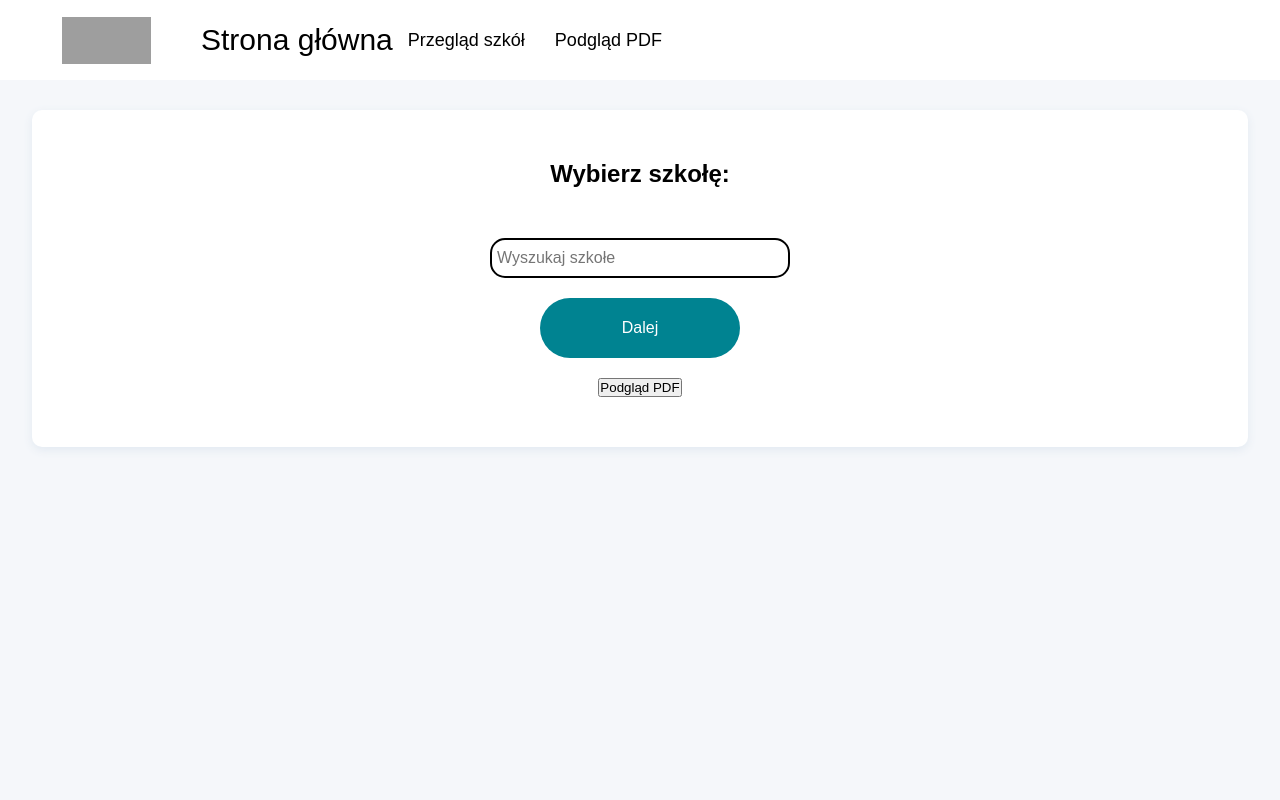
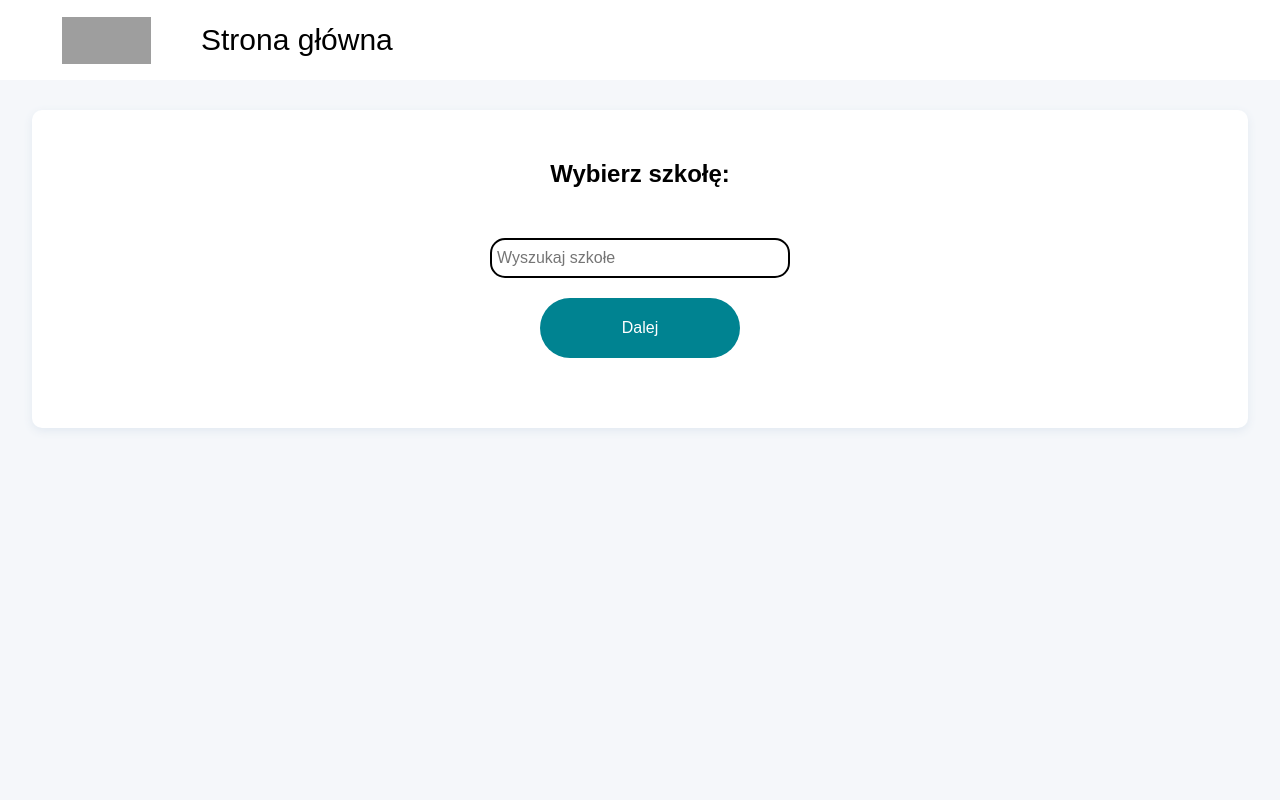
Before and after one commit to iAttaquer/Rap-steam-Protocol, a Django app: template rapsteam/common/templates/index.html in a window 1280 px wide. Run offline with Django 3.2, Linux system fonts and the light colour scheme; the template is opened without the code that fills it: values that come from a table or form of the project are taken from there, others are empty; data comes from the database, SQL or seed files in the repository; both versions use the stored data as it was after the commit; parts of the project's set-up code (start-up, migrations or seed data) failed here and were passed over; grey boxes are pictures that could not be loaded.

Commit message:
Usunięcie zbędnych elementów

```diff
--- a/rapsteam/common/templates/index.html
+++ b/rapsteam/common/templates/index.html
@@ -157,7 +157,7 @@
                     <input type="hidden" id="selected-school-city" name="city">
                     <button type="submit" id="submit-button">Dalej</button>
 
-                <button id="pdfButton">Podgląd PDF</button>
+
             </div>
         </form>
     </div>
@@ -271,10 +271,6 @@
             }
             document.querySelector('form').submit();
         });
-
-        document.getElementById('pdfButton').addEventListener('click', function() {
-            window.open('/pdf_view/', '_blank');
-        });
     </script>
 
 </body>
--- a/rapsteam/common/templates/navbar.html
+++ b/rapsteam/common/templates/navbar.html
@@ -4,12 +4,7 @@
       <a href=""><img src=https://rap.podkarpackie.pl/wp-content/uploads/2023/04/cropped-rapsteam-logo.png alt="Rapsteam logo" width="89" height="47"></a>
       <div class="logo"><a href="/">Strona główna</a>
       </div>
-      <ul class="nav-links">
-        <li><a href="/schools">Przegląd szkół</a></li>
-        <li><a href="/pdf_view">Podgląd PDF</a></li>
 
-
-      </ul>
 
     </div>
   </nav>
```
Also changed, not shown: rapsteam/db.sqlite3.
